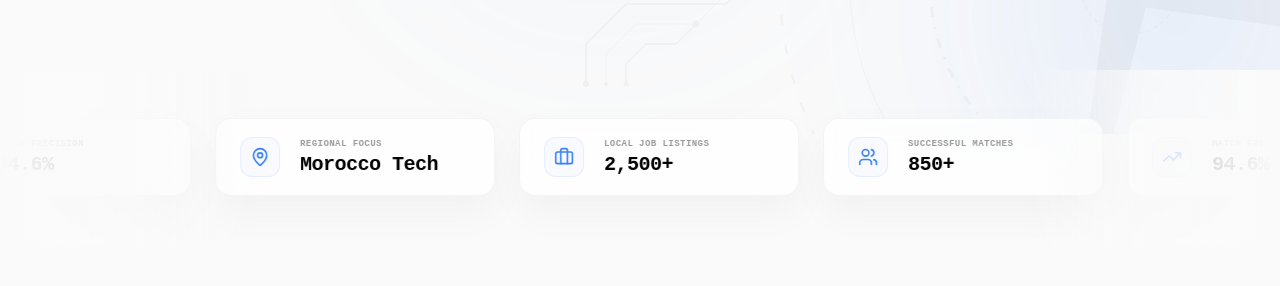
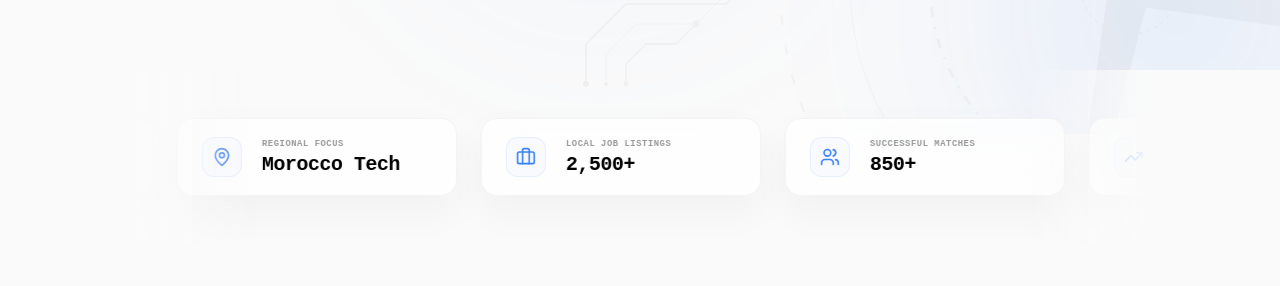
Before and after one commit to Aubnsh22/FindUrWayV1, a React (Vite) app in the folder frontend/: page / in a window 1280 px wide. Shown: the part 666-952 px from the top of the page. Built offline with nearby package versions, Linux system fonts and the light colour scheme; no server answers.

Commit message:
Standardize marquee masking for perfect symmetry: smoothed gradients and removed offset

```diff
--- a/frontend/src/pages/HomePage.jsx
+++ b/frontend/src/pages/HomePage.jsx
@@ -253,10 +253,10 @@ function StatsBar() {
   return (
     <div className="relative py-12 select-none overflow-hidden -mx-4 md:-mx-8 lg:-mx-12">
       {/* Heavy Edge Masks: Absolute solid masking at the extreme edges to prevent any hard lines */}
-      <div className="absolute inset-y-0 left-0 w-48 md:w-64 bg-gradient-to-r from-[var(--color-void)] via-[var(--color-void)] via-[var(--color-void)]/80 to-transparent z-20 pointer-events-none" />
-      <div className="absolute inset-y-0 right-0 w-48 md:w-64 bg-gradient-to-l from-[var(--color-void)] via-[var(--color-void)] via-[var(--color-void)]/80 to-transparent z-20 pointer-events-none" />
+      <div className="absolute inset-y-0 left-0 w-32 md:w-64 bg-gradient-to-r from-[var(--color-void)] via-[var(--color-void)] to-transparent z-20 pointer-events-none" />
+      <div className="absolute inset-y-0 right-0 w-32 md:w-64 bg-gradient-to-l from-[var(--color-void)] via-[var(--color-void)] to-transparent z-20 pointer-events-none" />
 
-      <div className="flex gap-6 w-max animate-marquee-ltr relative z-0 pl-16">
+      <div className="flex gap-6 w-max animate-marquee-ltr relative z-0">
         {doubledStats.map((s, i) => (
           <div
             key={i}
```
